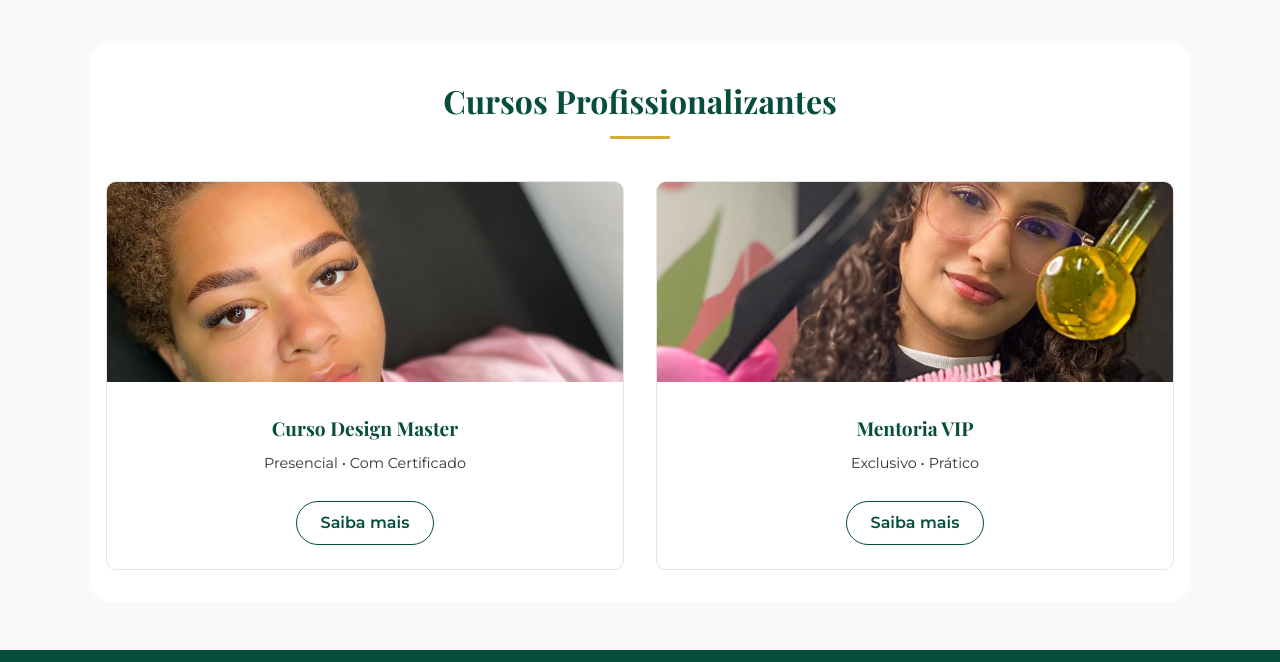
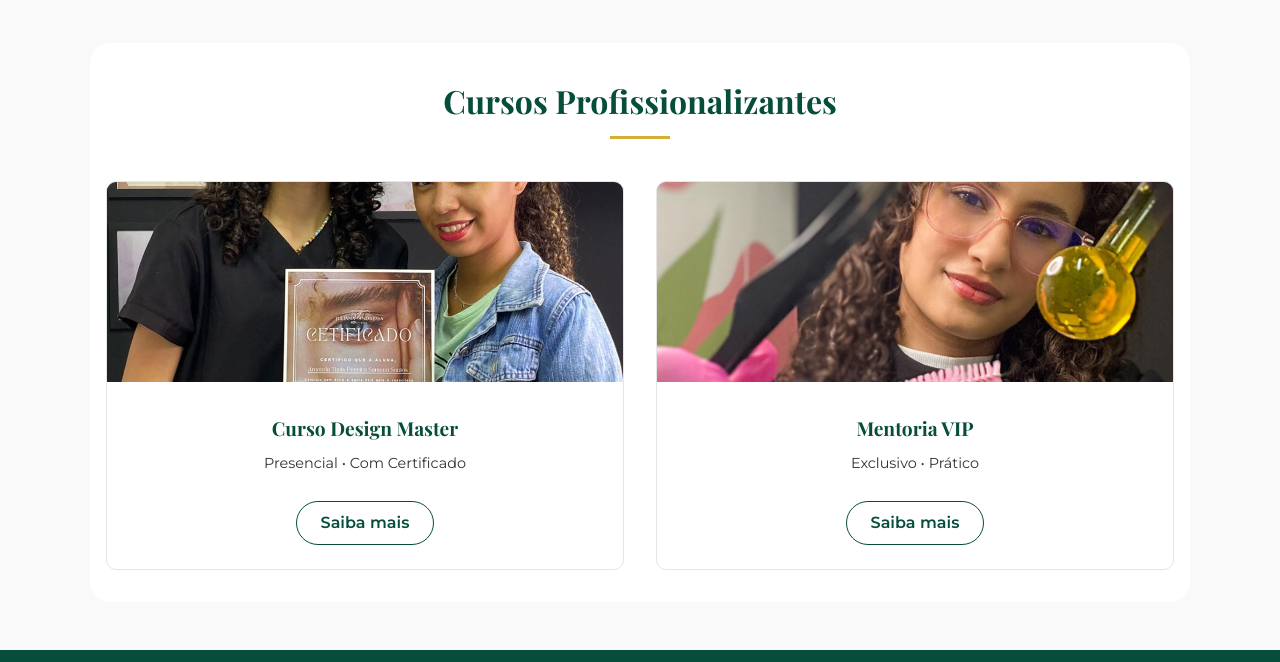
Before and after one commit to IsmaelSilvaS/juliana-lp, a plain HTML site: page index.html in a window 1280 px wide. Shown: the part 1491-2153 px from the top of the page. Drawn offline with nearby package versions, Linux system fonts and the light colour scheme; a web font is replaced by a local one.

Commit message:
adiciona foto no open graph e altera foto do curso

```diff
--- a/index.html
+++ b/index.html
@@ -13,8 +13,8 @@
     <meta name="robots" content="index, follow">
     <meta property="og:title" content="Juliana Beauty Boss - Studio de Estética Facial em Goiânia">
     <meta property="og:description" content="Transforme sua beleza no Juliana Beauty Boss. Designer de sobrancelhas, limpeza de pele, extensão de cílios e outros tratamentos de estética facial. Agende seu horário em Goiânia!">
-    <meta property="og:url" content="https://www.seusite.com.br">
-    <meta property="og:image" content="https://www.seusite.com.br/imagens/og-image.jpg">
+    <meta property="og:url" content="https://juliana-lp.vercel.app">
+    <meta property="og:image" content="https://juliana-lp.vercel.app/assets/img/mentoria.jpg">
     <meta property="og:type" content="website">
     <meta property="og:locale" content="pt_BR">
     <meta property="og:site_name" content="Juliana Beauty Boss">
@@ -96,7 +96,7 @@
         <h2 class="section-title">Cursos Profissionalizantes</h2>
         <div class="grid">
             <div class="card" onclick="openModal('Curso Design Master', 'Aprenda do zero ao avançado e torne-se uma referência em sobrancelhas.', 'Consultar valor')">
-                <img src="./assets/img/curso-designer.jpg" alt="Curso" class="card-img">
+                <img src="./assets/img/curso.jpeg" alt="Curso" class="card-img">
                 <div class="card-content">
                     <h3>Curso Design Master</h3>
                     <p style="font-size: 0.9rem; margin-bottom: 10px;">Presencial • Com Certificado</p>
```
Also changed, not shown: assets/img/curso.jpeg (added).
